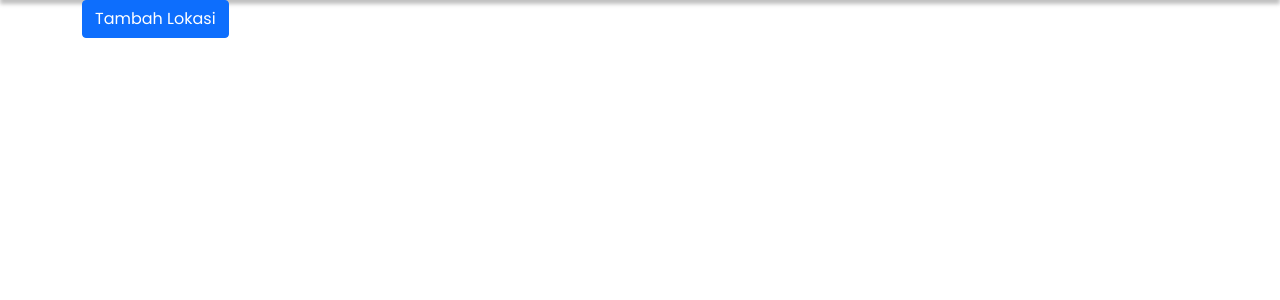
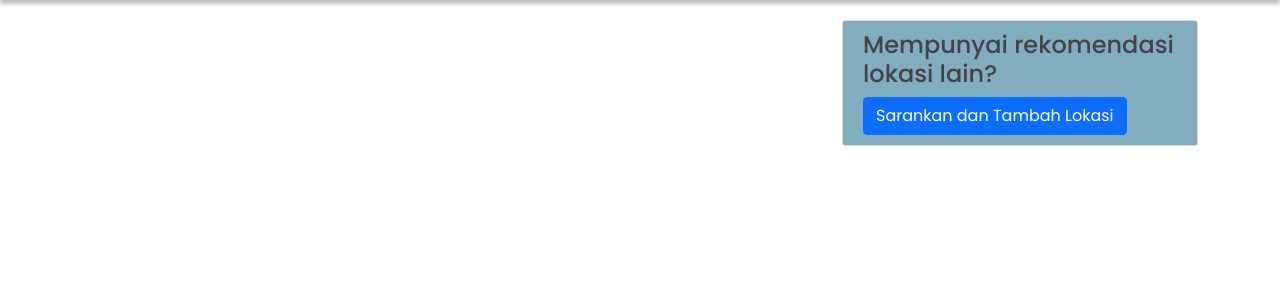
Before and after one commit to Swab-In/swab.in, a Django app: page /lokasi/ in a window 1280 px wide. Shown: the part 72-372 px from the top of the page. Run offline with Django 3.2, Linux system fonts and the light colour scheme; data that the repository does not hold is empty.

Commit message:
Refactoring

```diff
--- a/lokasi/static/lokasi/main.css
+++ b/lokasi/static/lokasi/main.css
@@ -84,6 +84,6 @@ a.article-title:hover {
     position: absolute;
 }
 
-/* .btn-primary {
+/* .btn-dark {
 
 } */
--- a/lokasi/templates/lokasi/index.html
+++ b/lokasi/templates/lokasi/index.html
@@ -18,7 +18,7 @@
                     </div>
                     </article>
                 {% endfor %}
-                <a class="btn btn-primary" href="{% url 'post-create' %}" role="button">Tambah Lokasi</a>
+
                 <div class="pagination">
                     {% if is_paginated %}
 
@@ -43,6 +43,12 @@
                     {% endif %}
                 </div>
             </div>
+            <div class="col-md-4">
+                <div class="content-section">
+                    <h4>Mempunyai rekomendasi lokasi lain?</h4>
+                    <a class="btn btn-primary" href="{% url 'post-create' %}" role="button">Sarankan dan Tambah Lokasi</a>
+                </div>
+              </div>
         </div>
     </main>
 {% endblock content %}
```
